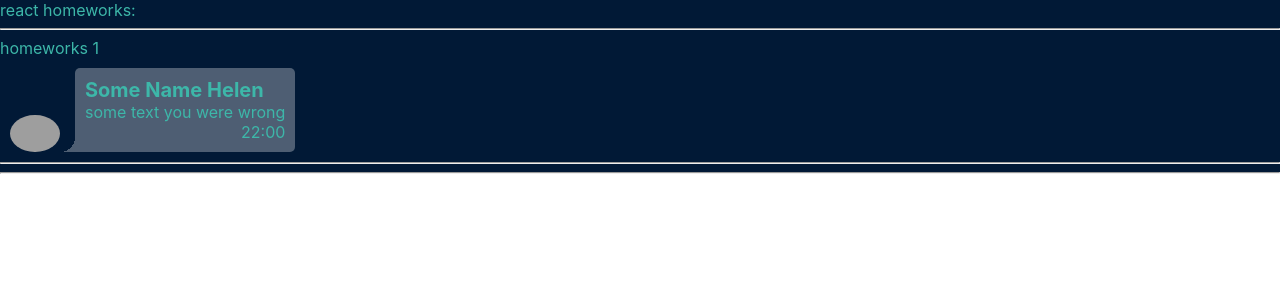
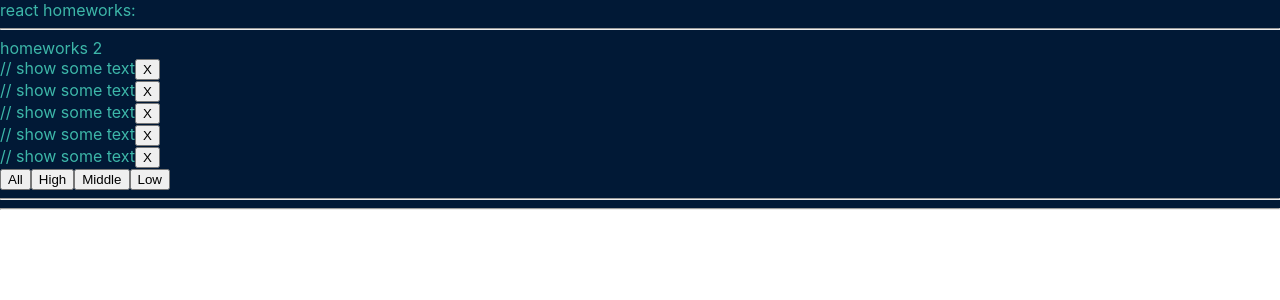
Before and after one commit to tkachiko/homeworks-by-ignat, a React (Create React App) app: page / in a window 1280 px wide. Shown: the top 300 px of the page. Built offline with nearby package versions, Linux system fonts and the light colour scheme; grey boxes are pictures that could not be loaded.

Commit message:
homework 02 - add logic and types

```diff
--- a/src/p1-main/m1-ui/u1-app/App.tsx
+++ b/src/p1-main/m1-ui/u1-app/App.tsx
@@ -1,13 +1,14 @@
 import React from 'react'
 import s from './App.module.css'
 import HW1 from '../../../p2-homeworks/h1/HW1'
+import HW2 from "../../../p2-homeworks/h2/HW2";
 
 function App() {
   return (
     <div className={s.App}>
       <div>react homeworks:</div>
-            <HW1/>
-            {/*<HW2/>*/}
+      {/*<HW1/>*/}
+      <HW2/>
       {/*<HW3/>*/}
       {/*<HW4/>*/}
       {/*<HW5/>*/}
--- a/src/p2-homeworks/h2/HW2.tsx
+++ b/src/p2-homeworks/h2/HW2.tsx
@@ -1,35 +1,41 @@
-import React, {useState} from 'react'
-import Affairs from './Affairs'
+import React, {useState} from 'react';
+import Affairs from './Affairs';
 
 // types
-export type AffairPriorityType = any // need to fix any
-export type AffairType = any // need to fix any
+export type AffairPriorityType = 'low' | 'middle' | 'high' // need to fix any
+export type AffairType = {
+  _id: number
+  name: string
+  priority: AffairPriorityType
+} // need to fix any
 export type FilterType = 'all' | AffairPriorityType
 
 // constants
-const defaultAffairs: any = [ // need to fix any
+const defaultAffairs: Array<AffairType> = [ // need to fix any
   {_id: 1, name: 'React', priority: 'high'},
   {_id: 2, name: 'anime', priority: 'low'},
   {_id: 3, name: 'games', priority: 'low'},
   {_id: 4, name: 'work', priority: 'high'},
   {_id: 5, name: 'html & css', priority: 'middle'},
-]
+];
 
 // pure helper functions
-export const filterAffairs = (affairs: any, filter: any): any => { // need to fix any
-    if (filter === 'all') return affairs
-    else return // need to fix
-}
-export const deleteAffair = (affairs: any, _id: any): any => { // need to fix any
-    return // need to fix
-}
+export const filterAffairs = (affairs: Array<AffairType>, filter: FilterType): Array<AffairType> => { // need to fix any
+  if (filter === 'high') return affairs.filter(el => el.priority === 'high');
+  if (filter === 'middle') return affairs.filter(el => el.priority === 'middle');
+  if (filter === 'low') return affairs.filter(el => el.priority === 'low'); // need to fix
+  return affairs;
+};
+export const deleteAffair = (affairs: Array<AffairType>, _id: number): Array<AffairType> => { // need to fix any
+  return affairs.filter(el => el._id !== _id); // need to fix
+};
 
 function HW2() {
-    const [affairs, setAffairs] = useState<any>(defaultAffairs) // need to fix any
-    const [filter, setFilter] = useState<FilterType>('all')
+  const [affairs, setAffairs] = useState<Array<AffairType>>(defaultAffairs); // need to fix any
+  const [filter, setFilter] = useState<FilterType>('all');
 
-    const filteredAffairs = filterAffairs(affairs, filter)
-    const deleteAffairCallback = (_id: any) => setAffairs(deleteAffair(affairs, _id)) // need to fix any
+  const filteredAffairs = filterAffairs(affairs, filter);
+  const deleteAffairCallback = (_id: number) => setAffairs(deleteAffair(affairs, _id)); // need to fix any
 
   return (
     <div>
@@ -48,7 +54,7 @@
       {/*<AlternativeAffairs/>*/}
       <hr/>
     </div>
-    )
+  );
 }
 
-export default HW2
+export default HW2;
```
Lines whose indentation alone changed are shown as unchanged.
